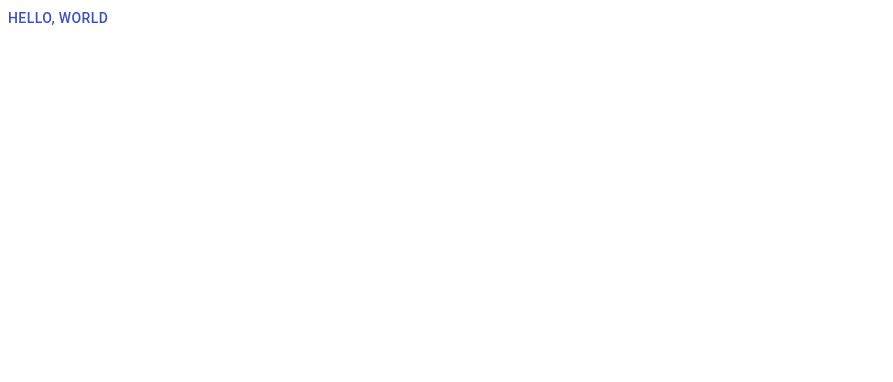
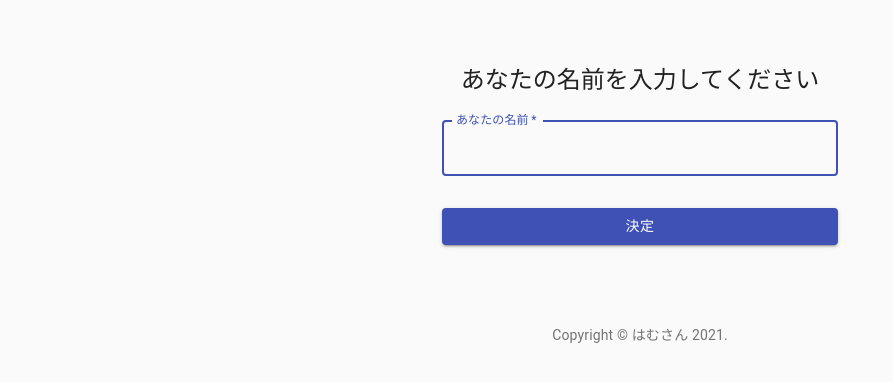
Before and after one commit to DiveIntoHacking/webrtc-react-firebase, a React (Create React App) app: page / in a window 1280 px wide. Shown: the top 382 px of the page, without its empty margins (0-893 px from the left). Built offline with nearby package versions, Linux system fonts and the light colour scheme; no server answers.

Commit message:
create signin page for localPeerName

```diff
--- a/package.json
+++ b/package.json
@@ -4,6 +4,7 @@
   "private": true,
   "dependencies": {
     "@material-ui/core": "4.11.3",
+    "@material-ui/icons": "4.11.2",
     "@testing-library/jest-dom": "^5.11.4",
     "@testing-library/react": "^11.1.0",
     "@testing-library/user-event": "^12.1.10",
--- a/src/App.js
+++ b/src/components/App.js
@@ -1,5 +1,7 @@
 import React from 'react';
-import { Button } from '@material-ui/core';
+
+import InputFormLocal from './InputFormLocal';
+import InputFormRemote from './InputFormRemote';
 
 const getMedia = async () => {
   const constraints = { audio: true, video: true };
@@ -17,9 +19,10 @@ getMedia();
 
 const App = () => {
   return (
-    <Button color="primary" variant="text">
-      Hello, World
-    </Button>
+    <>
+      <InputFormLocal />
+      <InputFormRemote />
+    </>
   );
 };
 
--- /dev/null
+++ b/src/components/InputFormLocal.js
@@ -0,0 +1,81 @@
+import React from 'react';
+import Button from '@material-ui/core/Button';
+import CssBaseline from '@material-ui/core/CssBaseline';
+import TextField from '@material-ui/core/TextField';
+import Link from '@material-ui/core/Link';
+import Box from '@material-ui/core/Box';
+import Typography from '@material-ui/core/Typography';
+import { makeStyles } from '@material-ui/core/styles';
+import Container from '@material-ui/core/Container';
+
+function Copyright() {
+  return (
+    <Typography variant="body2" color="textSecondary" align="center">
+      {'Copyright © '}
+      <Link color="inherit" href="https://www.udemy.com/user/ham-san/">
+        はむさん
+      </Link>{' '}
+      {new Date().getFullYear()}
+      {'.'}
+    </Typography>
+  );
+}
+
+const useStyles = makeStyles((theme) => ({
+  paper: {
+    marginTop: theme.spacing(8),
+    display: 'flex',
+    flexDirection: 'column',
+    alignItems: 'center',
+  },
+  avatar: {
+    margin: theme.spacing(1),
+    backgroundColor: theme.palette.secondary.main,
+  },
+  form: {
+    width: '100%', // Fix IE 11 issue.
+    marginTop: theme.spacing(1),
+  },
+  submit: {
+    margin: theme.spacing(3, 0, 2),
+  },
+}));
+
+export default function SignIn() {
+  const label = 'あなたの名前';
+  const classes = useStyles();
+
+  return (
+    <Container component="main" maxWidth="xs">
+      <CssBaseline />
+      <div className={classes.paper}>
+        <Typography component="h1" variant="h5">
+          {label}を入力してください
+        </Typography>
+        <form className={classes.form} noValidate>
+          <TextField
+            autoFocus
+            fullWidth
+            label={label}
+            margin="normal"
+            name="name"
+            required
+            variant="outlined"
+          />
+          <Button
+            className={classes.submit}
+            color="primary"
+            fullWidth
+            type="submit"
+            variant="contained"
+          >
+            決定
+          </Button>
+        </form>
+      </div>
+      <Box mt={8}>
+        <Copyright />
+      </Box>
+    </Container>
+  );
+}
--- a/SignIn.js
+++ b/src/components/InputFormRemote.js
@@ -48,6 +48,8 @@ const useStyles = makeStyles((theme) => ({
 
 export default function SignIn() {
   const classes = useStyles();
+
+  if (true) return <></>;
 
   return (
     <Container component="main" maxWidth="xs">
--- a/src/index.js
+++ b/src/index.js
@@ -1,6 +1,6 @@
 import React from 'react';
 import ReactDOM from 'react-dom';
 import './index.css';
-import App from './App';
+import App from './components/App';
 
 ReactDOM.render(<App />, document.getElementById('root'));
```
Also changed, not shown: 2 other files (tests, documents, lock files or other folders).
